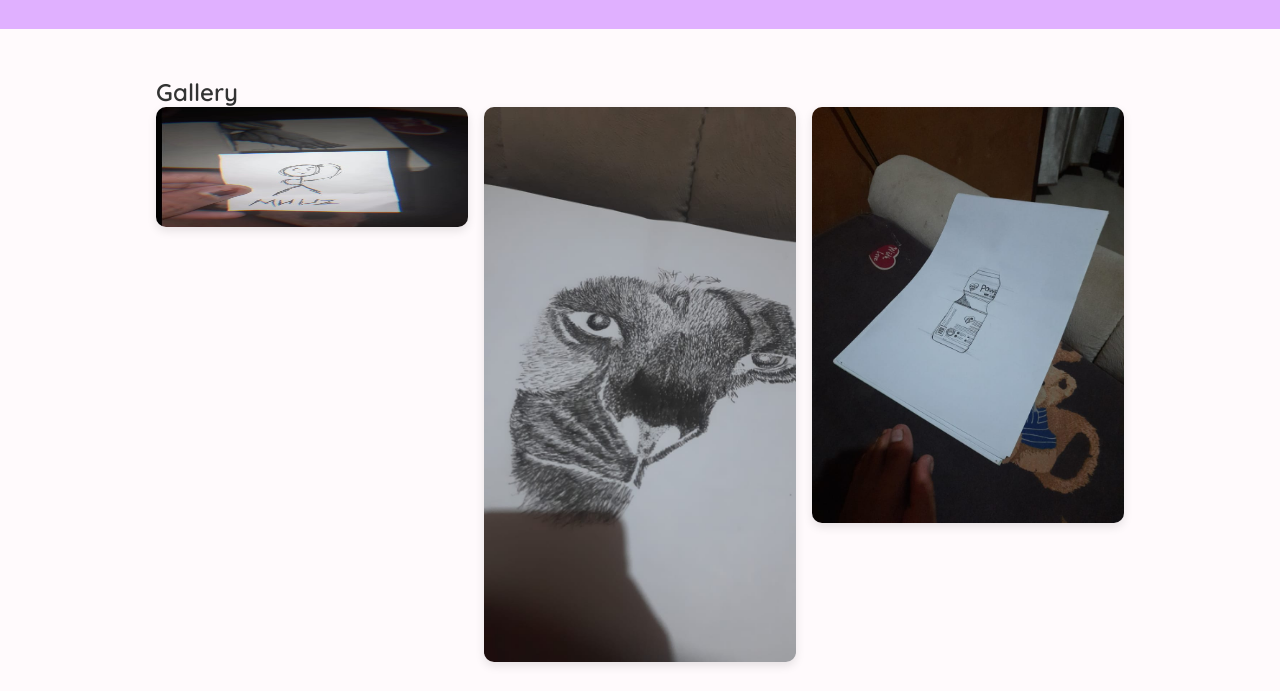
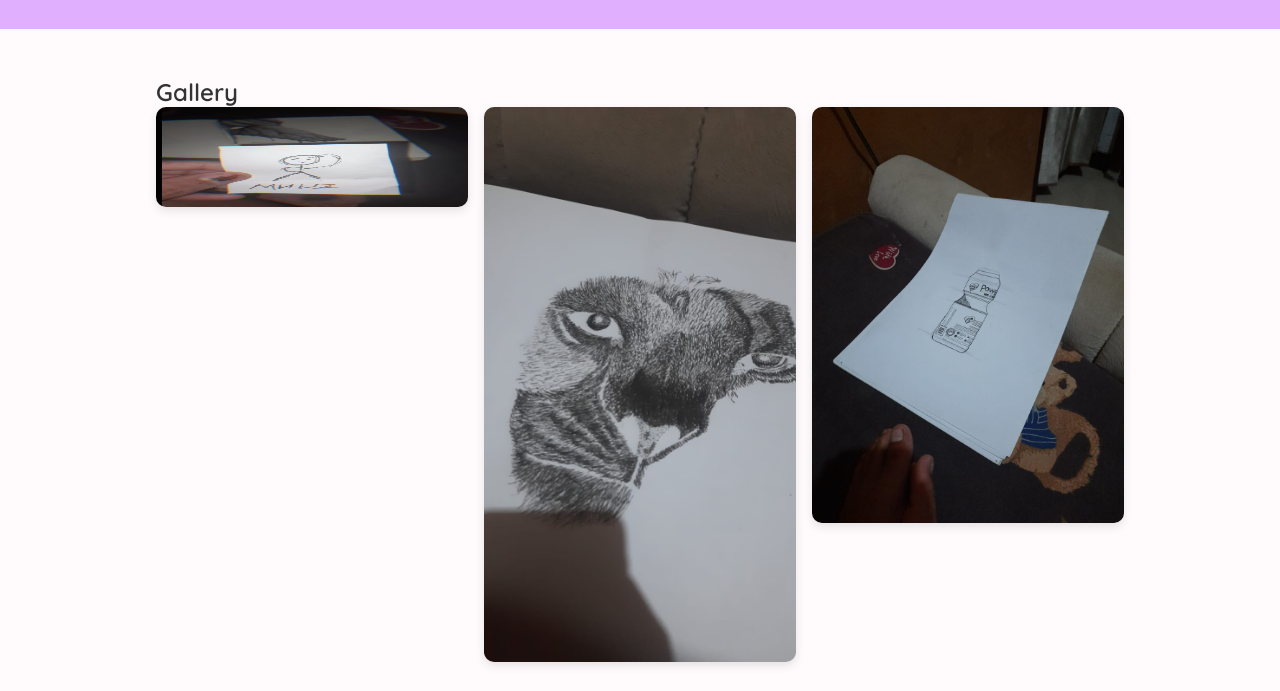
Before and after one commit to muuzx/Opencommision.github.io, a plain HTML site: page Index.html in a window 1280 px wide. Shown: the part 109-800 px from the top of the page. Drawn offline with Linux system fonts and the light colour scheme.

Commit message:
Update Index.html

```diff
--- a/Index.html
+++ b/Index.html
@@ -58,7 +58,7 @@
   <section id="gallery">
     <h2>Gallery</h2>
     <div class="gallery-grid">
-      <img src="art1.jpg" alt="Artwork 1" width="120" height="120">
+      <img src="art1.jpg" alt="Artwork 1" width="100" height="100">
       <img src="art2.jpg" alt="Artwork 2">
       <img src="art3.jpg" alt="Artwork 3">
     </div>
```
